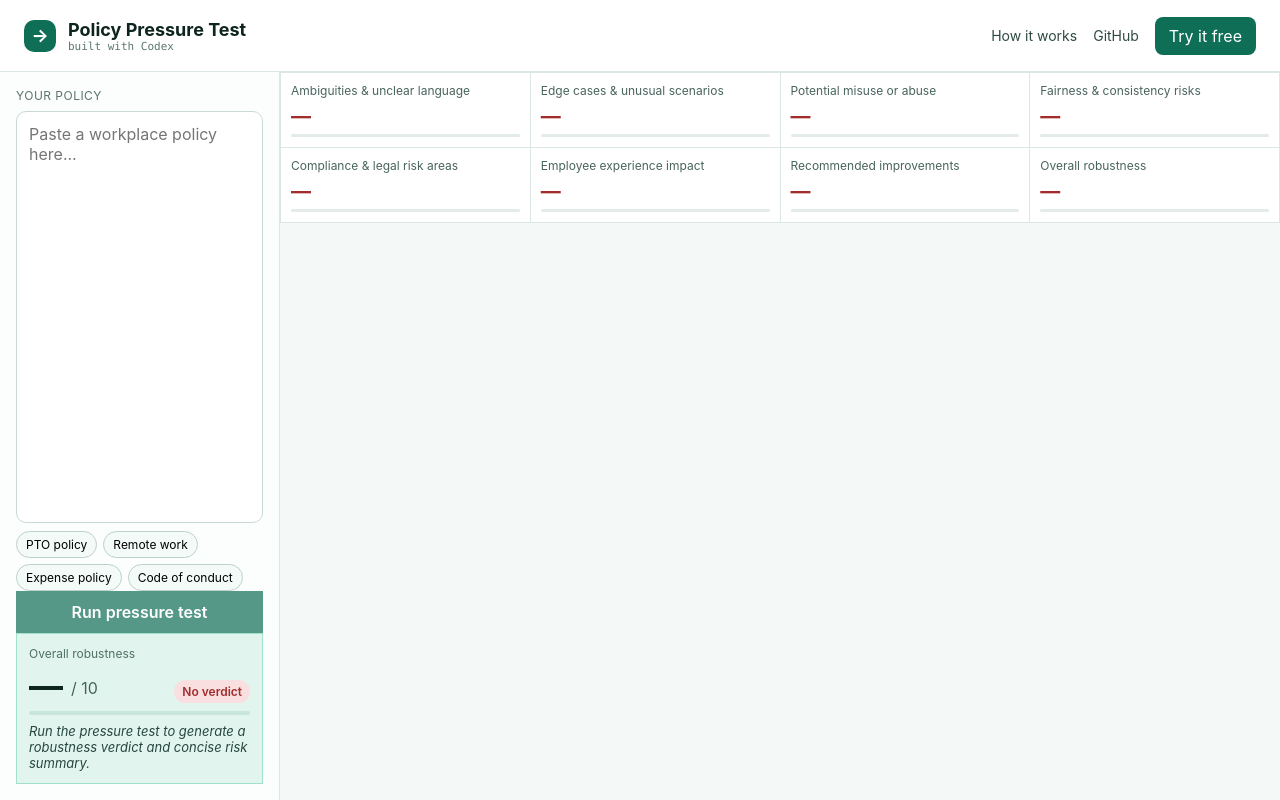
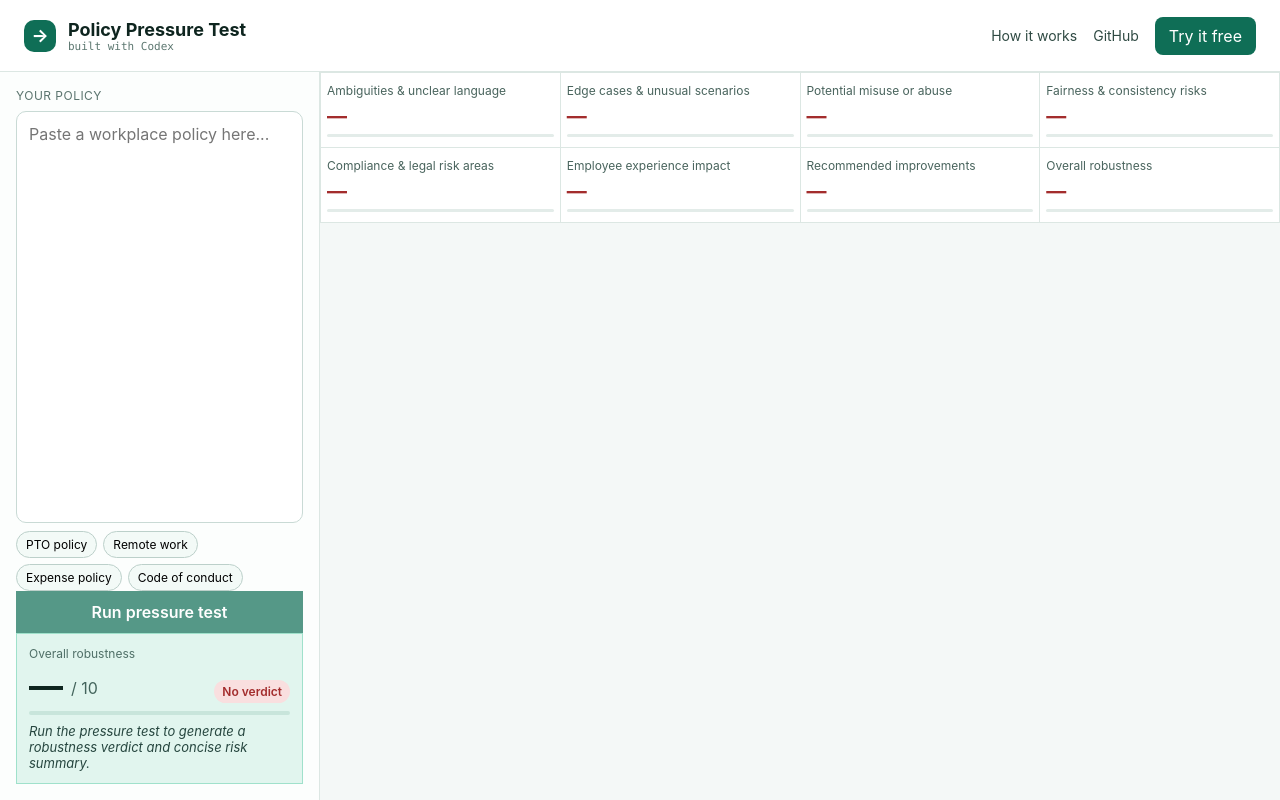
Before and after one commit to benjaparke/policy_pressuretest, a React (Vite) app: page / in a window 1280 px wide. Built offline with nearby package versions, Linux system fonts and the light colour scheme.

Commit message:
Adjust panel width and score strip cell sizing

```diff
--- a/src/App.module.css
+++ b/src/App.module.css
@@ -31,7 +31,7 @@
 
 .main { display:flex; min-height: calc(100vh - 72px); }
 .leftPanel {
-  width: 280px; flex-shrink: 0; border-right:1px solid #dce7e3; background:#fcfefd;
+  width: 320px; flex-shrink: 0; border-right:1px solid #dce7e3; background:#fcfefd;
   padding:16px; display:flex; flex-direction:column; gap:8px;
 }
 .label { font-size:12px; text-transform: uppercase; letter-spacing: .04em; color:#5b746e; }
@@ -57,8 +57,8 @@
 .summary { margin:0; font-style:italic; font-size:13px; color:#26463f; }
 
 .rightPanel { flex:1; display:flex; flex-direction:column; min-width:0; }
-.strip { display:grid; grid-template-columns:repeat(4,1fr); grid-template-rows:repeat(2,1fr); border-bottom:0.5px solid #dce7e3; border-left:0.5px solid #dce7e3; }
-.cell { padding:10px; background:#fff; border-right:0.5px solid #dce7e3; border-top:0.5px solid #dce7e3; }
+.strip { display:grid; grid-template-columns:repeat(4, minmax(0, 1fr)); grid-template-rows:repeat(2,1fr); border-bottom:0.5px solid #dce7e3; border-left:0.5px solid #dce7e3; }
+.cell { padding:10px 6px; background:#fff; border-right:0.5px solid #dce7e3; border-top:0.5px solid #dce7e3; }
 .cellLabel { font-size:12px; color:#49645d; margin-bottom:6px; }
 .cellScore { font-size:20px; font-weight:700; }
 .cellBarTrack { height:3px; background:#e3ece9; border-radius:3px; margin-top:6px; }
```
